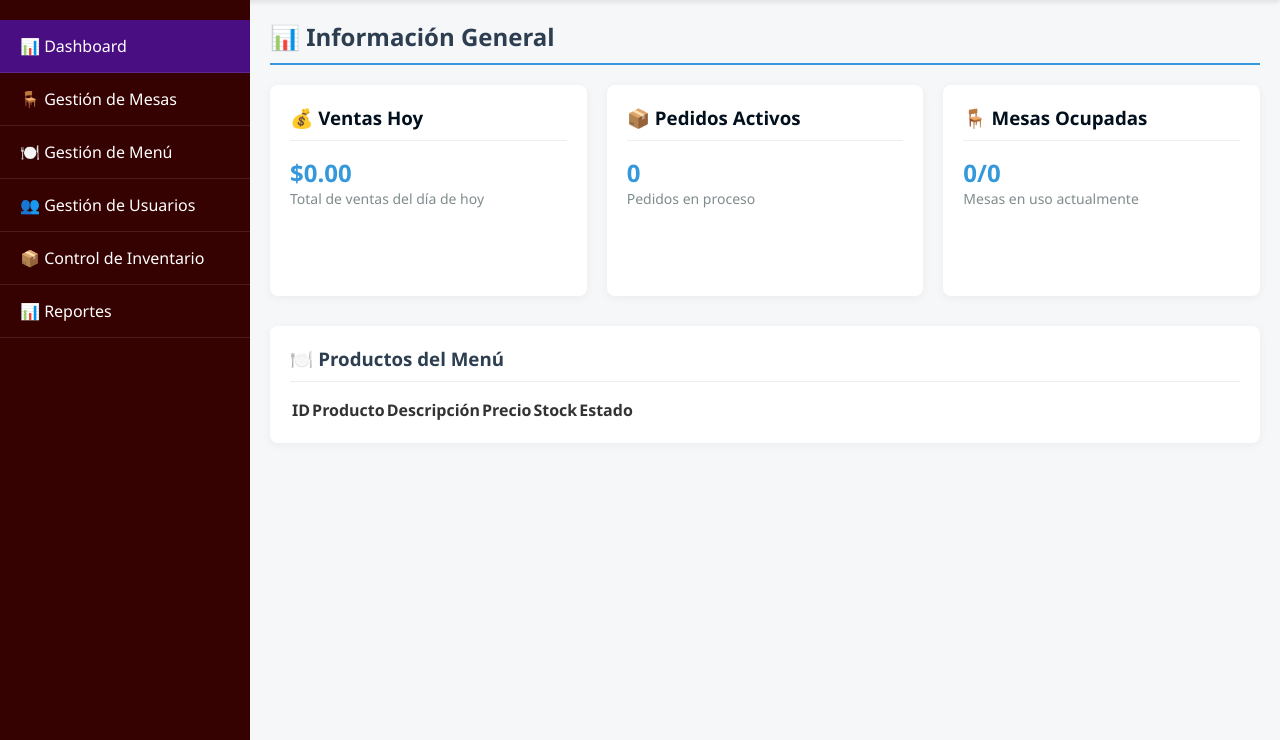
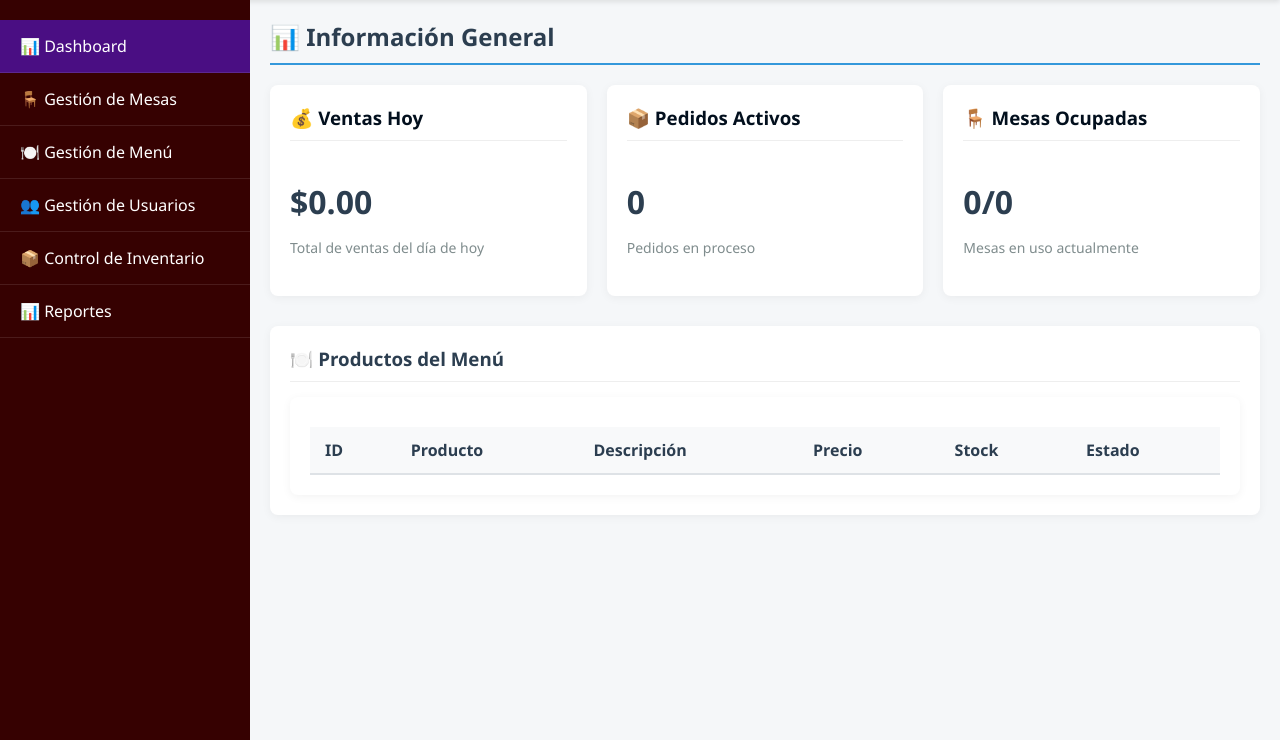
Before and after one commit to Oswaldo266/Comanda-new, a PHP site: page /admin.php in a window 1280 px wide. Shown: the part 64-804 px from the top of the page. Run offline with PHP 8.4, Linux system fonts and the light colour scheme; the visitor is signed in with stand-in values (Sample User, id 1); data that the repository does not hold is empty; a stand-in replaces the project's code that opens the database connection.

Commit message:
more styles for admin

```diff
--- a/admin.css
+++ b/admin.css
@@ -257,3 +257,291 @@ body {
         flex-wrap: wrap;
     }
 }
+
+
+
+.form-grid {
+    display: grid;
+    grid-template-columns: repeat(auto-fit, minmax(250px, 1fr));
+    gap: 15px;
+    margin-top: 15px;
+}
+
+.form-group {
+    display: flex;
+    flex-direction: column;
+}
+
+.form-group label {
+    font-weight: 600;
+    margin-bottom: 5px;
+    color: #2c3e50;
+}
+
+.form-group input,
+.form-group select,
+.form-group textarea {
+    padding: 10px;
+    border: 1px solid #ddd;
+    border-radius: 4px;
+    font-size: 14px;
+}
+
+.form-group textarea {
+    min-height: 80px;
+    resize: vertical;
+}
+
+.stock-bajo {
+    background-color: #ffe6e6 !important;
+}
+
+.data-table tr.stock-bajo:hover {
+    background-color: #ffcccc !important;
+}
+
+
+.data-table {
+    width: 100%;
+    border-collapse: collapse;
+    margin-top: 10px;
+}
+
+.data-table th {
+    background-color: #f8f9fa;
+    padding: 12px 15px;
+    text-align: left;
+    font-weight: 600;
+    color: #2c3e50;
+    border-bottom: 2px solid #dee2e6;
+}
+
+.data-table td {
+    padding: 12px 15px;
+    border-bottom: 1px solid #ecf0f1;
+}
+
+.data-table tr:hover {
+    background-color: #f8f9fa;
+}
+
+.metric-value {
+    font-size: 2em;
+    font-weight: bold;
+    color: #2c3e50;
+    margin: 10px 0;
+}
+
+.metric-label {
+    color: #7f8c8d;
+    font-size: 14px;
+    margin: 5px 0;
+}
+
+.card-content {
+    min-height: 120px;
+    display: flex;
+    flex-direction: column;
+    justify-content: center;
+}
+
+.table-container {
+    background: white;
+    padding: 20px;
+    border-radius: 8px;
+    box-shadow: 0 2px 10px rgba(0,0,0,0.05);
+    margin-top: 15px;
+    overflow-x: auto;
+}
+
+/* Estilos para reportes */
+.report-actions {
+    display: flex;
+    gap: 10px;
+    margin-bottom: 20px;
+    flex-wrap: wrap;
+}
+
+.report-card {
+    background: white;
+    border-radius: 8px;
+    padding: 20px;
+    margin-bottom: 20px;
+    box-shadow: 0 2px 10px rgba(0,0,0,0.05);
+}
+
+.report-card h4 {
+    margin-bottom: 15px;
+    color: #2c3e50;
+    border-bottom: 1px solid #eee;
+    padding-bottom: 10px;
+}
+
+.stats-grid {
+    display: grid;
+    grid-template-columns: repeat(auto-fit, minmax(200px, 1fr));
+    gap: 15px;
+    margin-bottom: 20px;
+}
+
+.stat-card {
+    background: #f8f9fa;
+    padding: 15px;
+    border-radius: 6px;
+    text-align: center;
+    border-left: 4px solid #3498db;
+}
+
+.stat-card.warning {
+    border-left-color: #e74c3c;
+}
+
+.stat-card.success {
+    border-left-color: #27ae60;
+}
+
+.stat-value {
+    font-size: 24px;
+    font-weight: bold;
+    color: #2c3e50;
+    margin-bottom: 5px;
+}
+
+.stat-label {
+    font-size: 14px;
+    color: #7f8c8d;
+}
+
+/* Botones de descarga */
+.btn-download {
+    background-color: #27ae60;
+    color: white;
+    border: none;
+    padding: 8px 15px;
+    border-radius: 4px;
+    cursor: pointer;
+    text-decoration: none;
+    display: inline-flex;
+    align-items: center;
+    gap: 5px;
+    font-size: 14px;
+}
+
+.btn-download:hover {
+    background-color: #219653;
+    color: white;
+}
+
+/* Estilos para reportes */
+.btn-download {
+    background-color: #27ae60;
+    color: white;
+    border: none;
+    padding: 8px 15px;
+    border-radius: 4px;
+    cursor: pointer;
+    text-decoration: none;
+    display: inline-flex;
+    align-items: center;
+    gap: 5px;
+    font-size: 14px;
+    margin: 5px;
+}
+
+.btn-download:hover {
+    background-color: #219653;
+    color: white;
+}
+
+.form-grid {
+    display: grid;
+    grid-template-columns: repeat(auto-fit, minmax(250px, 1fr));
+    gap: 15px;
+    margin-top: 15px;
+}
+
+.form-group {
+    display: flex;
+    flex-direction: column;
+}
+
+.form-group label {
+    font-weight: 600;
+    margin-bottom: 5px;
+    color: #2c3e50;
+}
+
+.form-group input,
+.form-group select,
+.form-group textarea {
+    padding: 10px;
+    border: 1px solid #ddd;
+    border-radius: 4px;
+    font-size: 14px;
+}
+
+.form-group textarea {
+    min-height: 80px;
+    resize: vertical;
+}
+
+.stock-bajo {
+    background-color: #ffe6e6 !important;
+}
+
+.data-table tr.stock-bajo:hover {
+    background-color: #ffcccc !important;
+}
+
+.data-table {
+    width: 100%;
+    border-collapse: collapse;
+    margin-top: 10px;
+}
+
+.data-table th {
+    background-color: #f8f9fa;
+    padding: 12px 15px;
+    text-align: left;
+    font-weight: 600;
+    color: #2c3e50;
+    border-bottom: 2px solid #dee2e6;
+}
+
+.data-table td {
+    padding: 12px 15px;
+    border-bottom: 1px solid #ecf0f1;
+}
+
+.data-table tr:hover {
+    background-color: #f8f9fa;
+}
+
+.metric-value {
+    font-size: 2em;
+    font-weight: bold;
+    color: #2c3e50;
+    margin: 10px 0;
+}
+
+.metric-label {
+    color: #7f8c8d;
+    font-size: 14px;
+    margin: 5px 0;
+}
+
+.card-content {
+    min-height: 120px;
+    display: flex;
+    flex-direction: column;
+    justify-content: center;
+}
+
+.table-container {
+    background: white;
+    padding: 20px;
+    border-radius: 8px;
+    box-shadow: 0 2px 10px rgba(0,0,0,0.05);
+    margin-top: 15px;
+    overflow-x: auto;
+}
```
